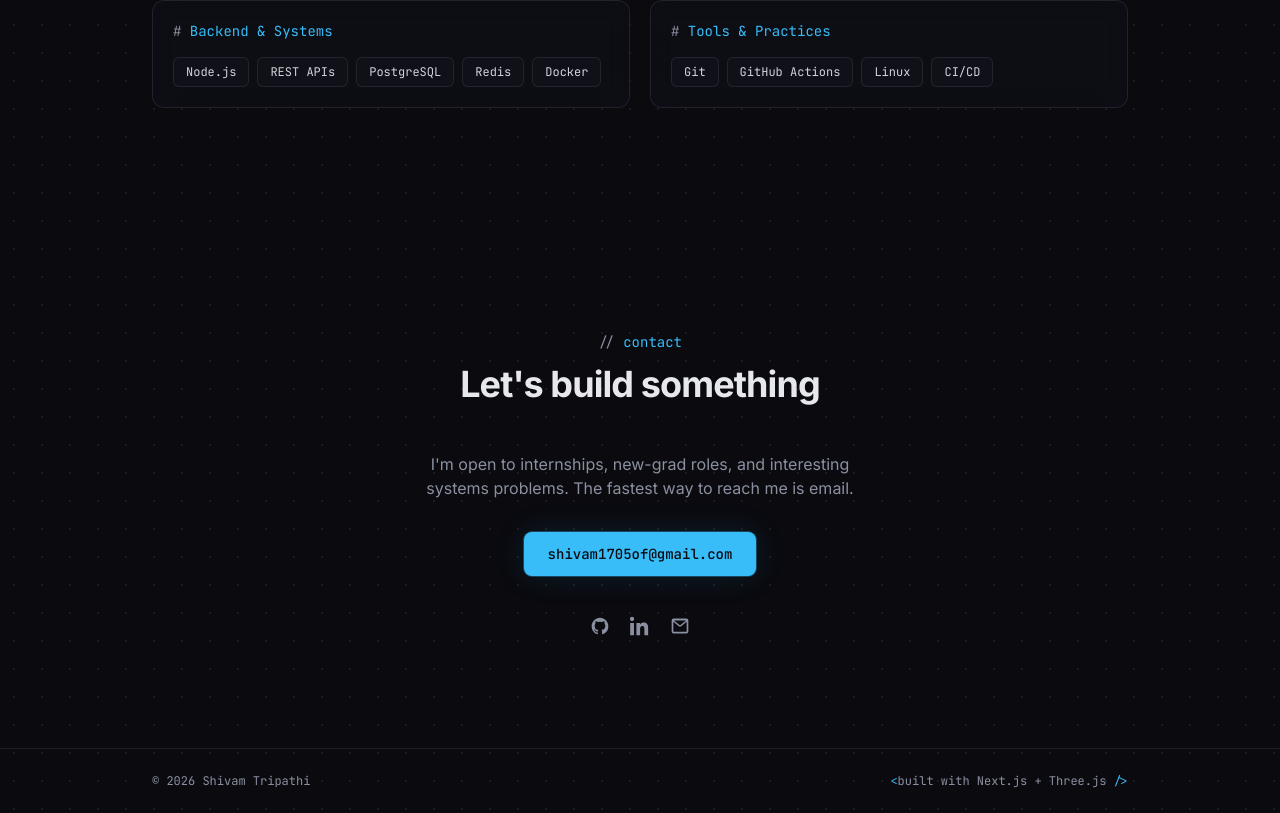
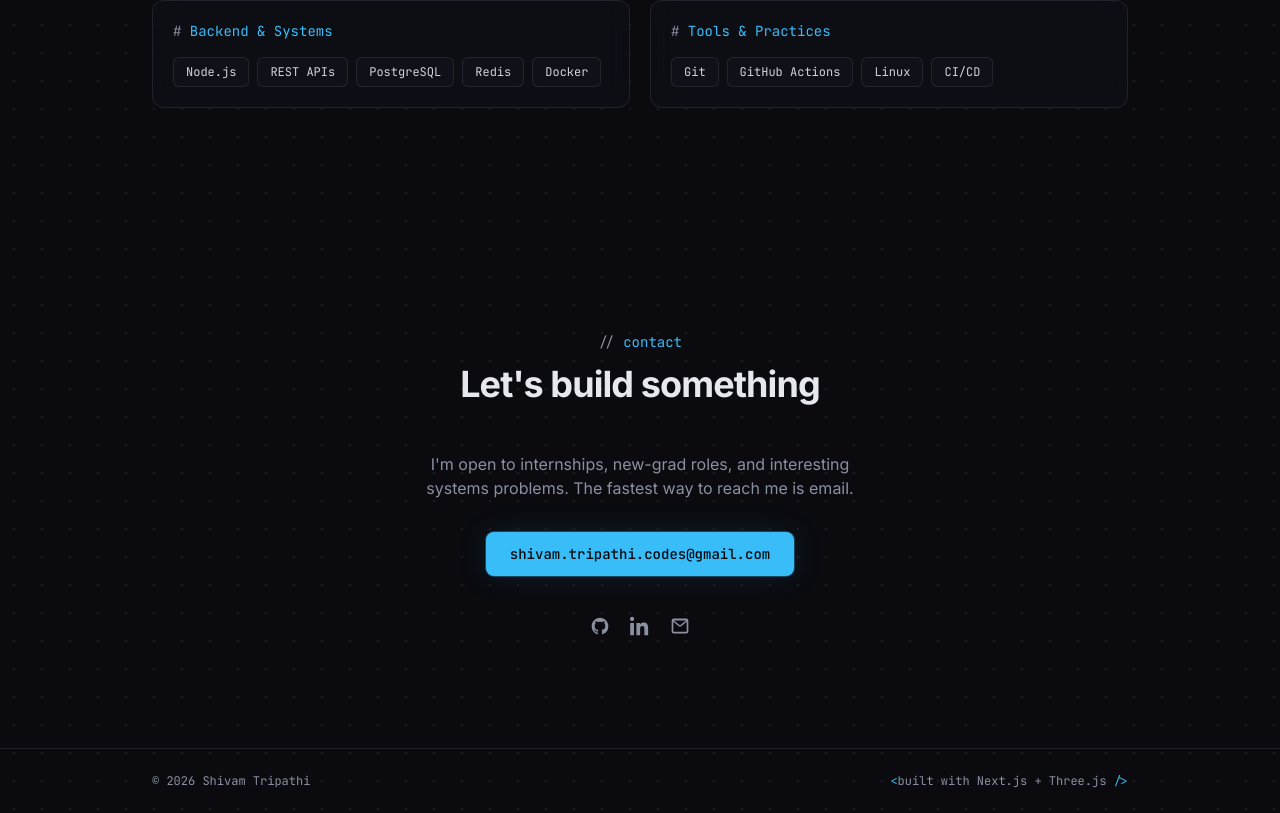
Before and after one commit to shivam261/Portfolio_Mythos, a Next.js app: page / in a window 1280 px wide. Shown: the part 4973-5786 px from the top of the page. Built offline with nearby package versions, Linux system fonts and the light colour scheme.

Commit message:
dev: modified resume

```diff
--- a/data/profile.ts
+++ b/data/profile.ts
@@ -22,13 +22,13 @@ export const profile: Profile = {
     "Currently preparing for the AWS Certified Developer – Associate certification and building projects that put those patterns into practice.",
   ],
   location: "Pune, India",
-  email: "shivam1705of@gmail.com",
+  email: "shivam.tripathi.codes@gmail.com",
   // Put your resume PDF in /public and point to it here, e.g. "/resume.pdf"
   resumeUrl: "/resume.pdf",
   socialLinks: [
     // EXAMPLE — replace URLs; delete any platform you don't use
     { platform: "github", label: "GitHub", url: "https://github.com/shivam261" },
     { platform: "linkedin", label: "LinkedIn", url: "https://www.linkedin.com/in/iamtripathi/" },
-    { platform: "email", label: "Email", url: "mailto:shivam1705of@gmail.com" },
+    { platform: "email", label: "Email", url: "mailto:shivam.tripathi.codes@gmail.com" },
   ],
 };
```
Also changed, not shown: 1 other file (tests, documents, lock files or other folders).
